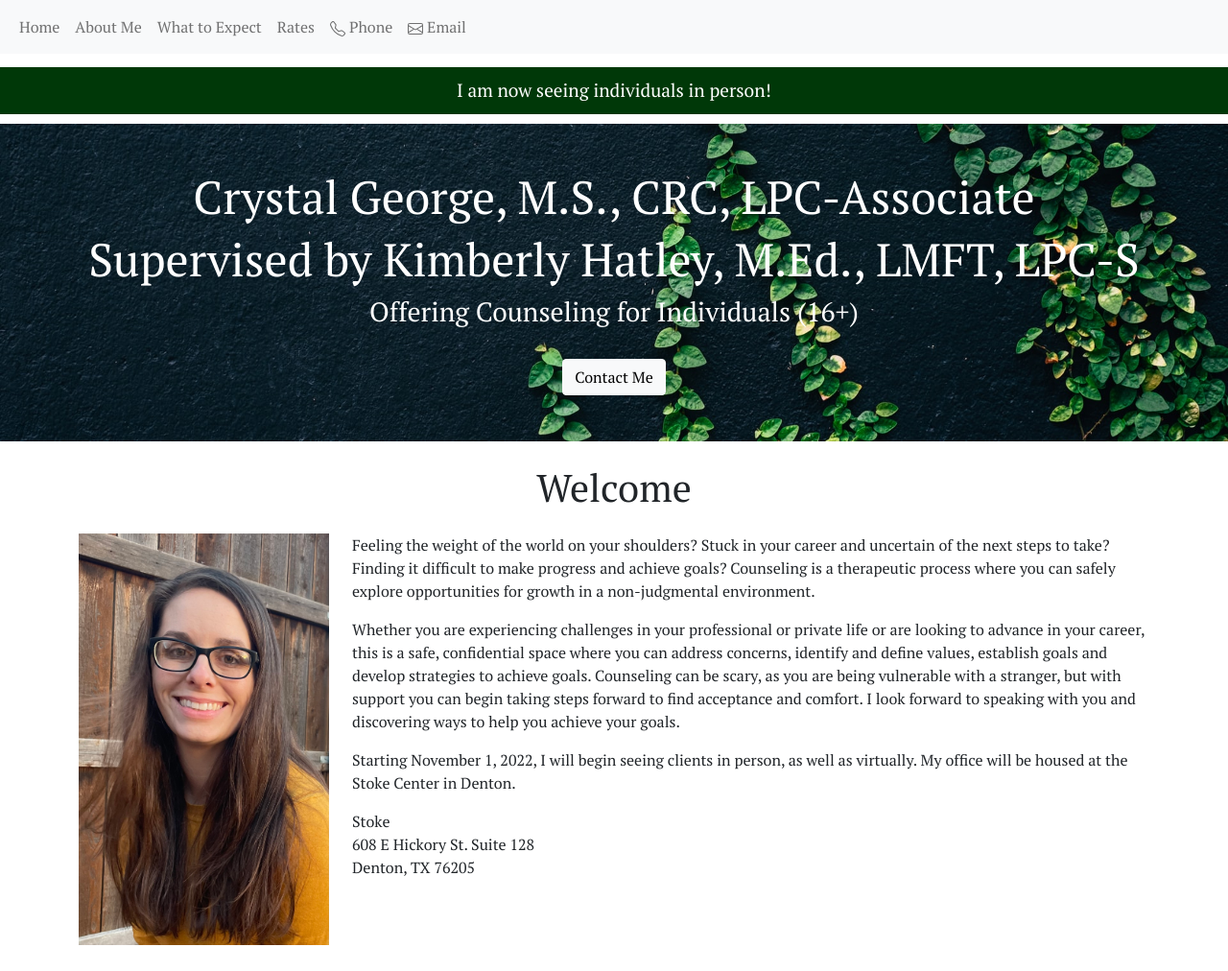
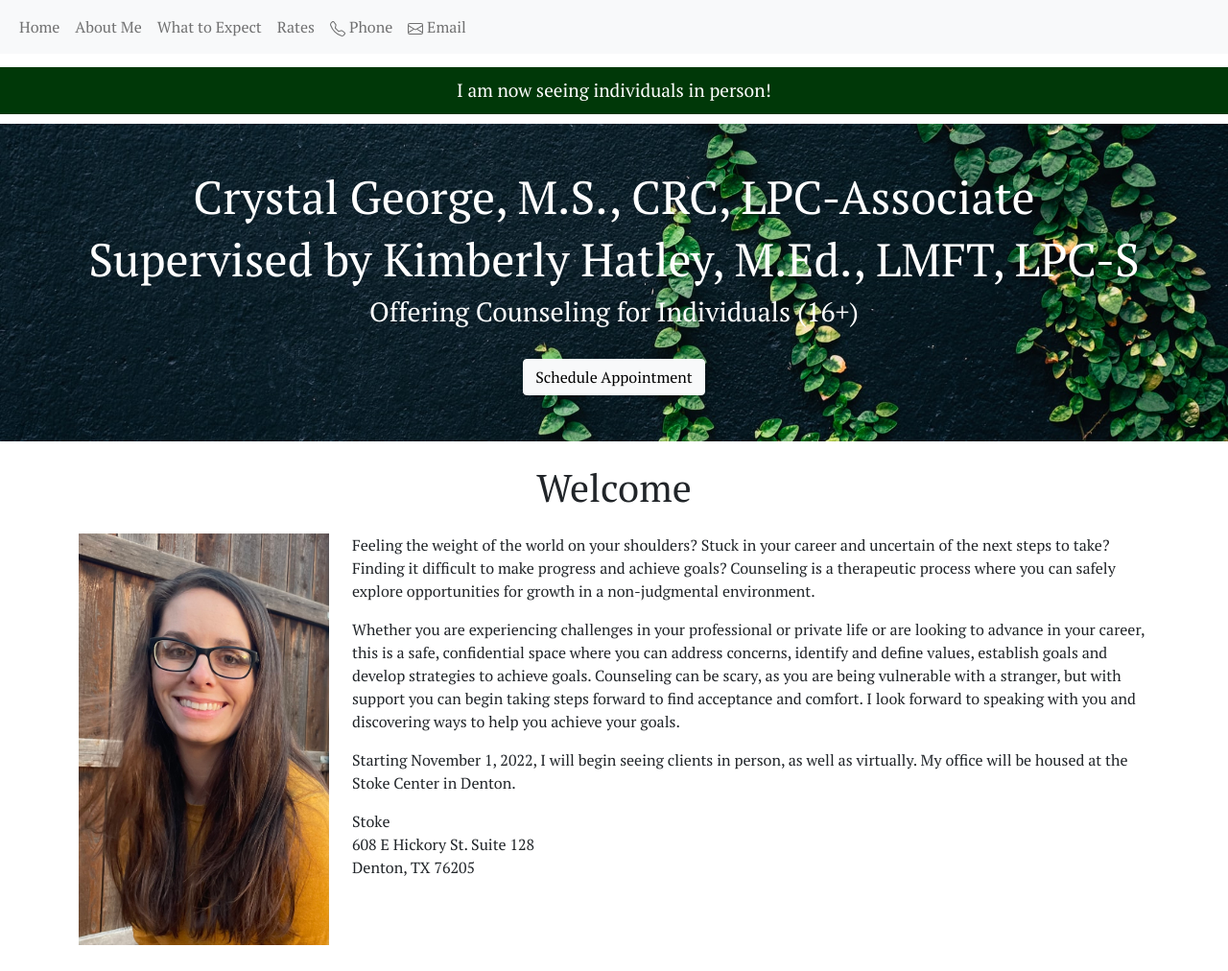
Before and after one commit to LandonRGeorge/20210918_crystal_website, an Eleventy site: page src/index.njk in a window 1280 px wide. Shown: the top 1012 px of the page at 96% size. Built offline with nearby package versions, Linux system fonts and the light colour scheme; Eleventy itself is replaced by a stand-in of ours; files that its build step writes are made by us from their sources; a script that the page names is missing.

Commit message:
Add link to clientsecure site

```diff
--- a/src/_includes/hero.njk
+++ b/src/_includes/hero.njk
@@ -7,8 +7,8 @@
         Offering Counseling for Individuals (16+)</h3>
     <a
             class="btn btn-light mt-4"
-            href="mailto:crystalgeorgecounselor@outlook.com"
+            href="https://crystal-george.clientsecure.me/"
     >
-        Contact Me</a
+        Schedule Appointment</a
     >
 </section>
```
